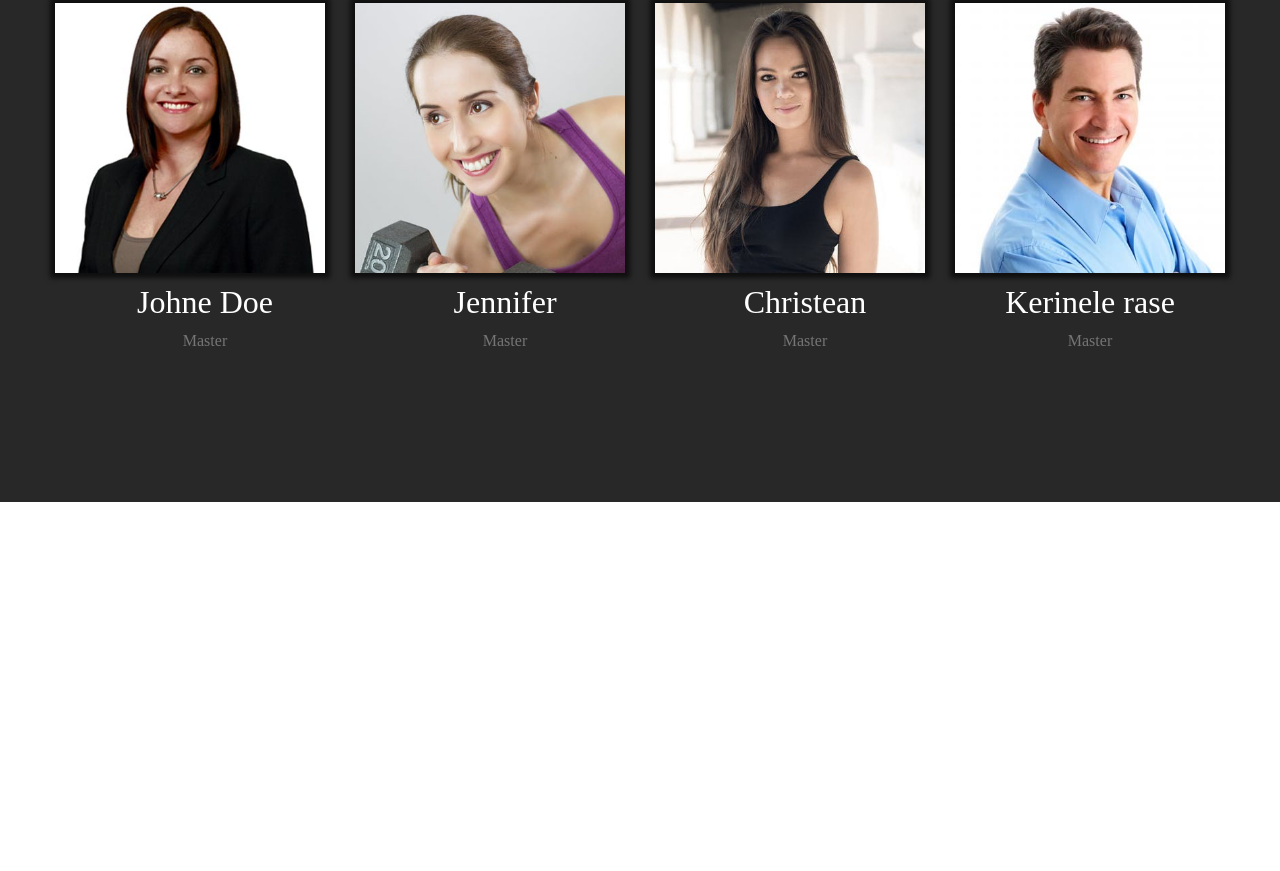
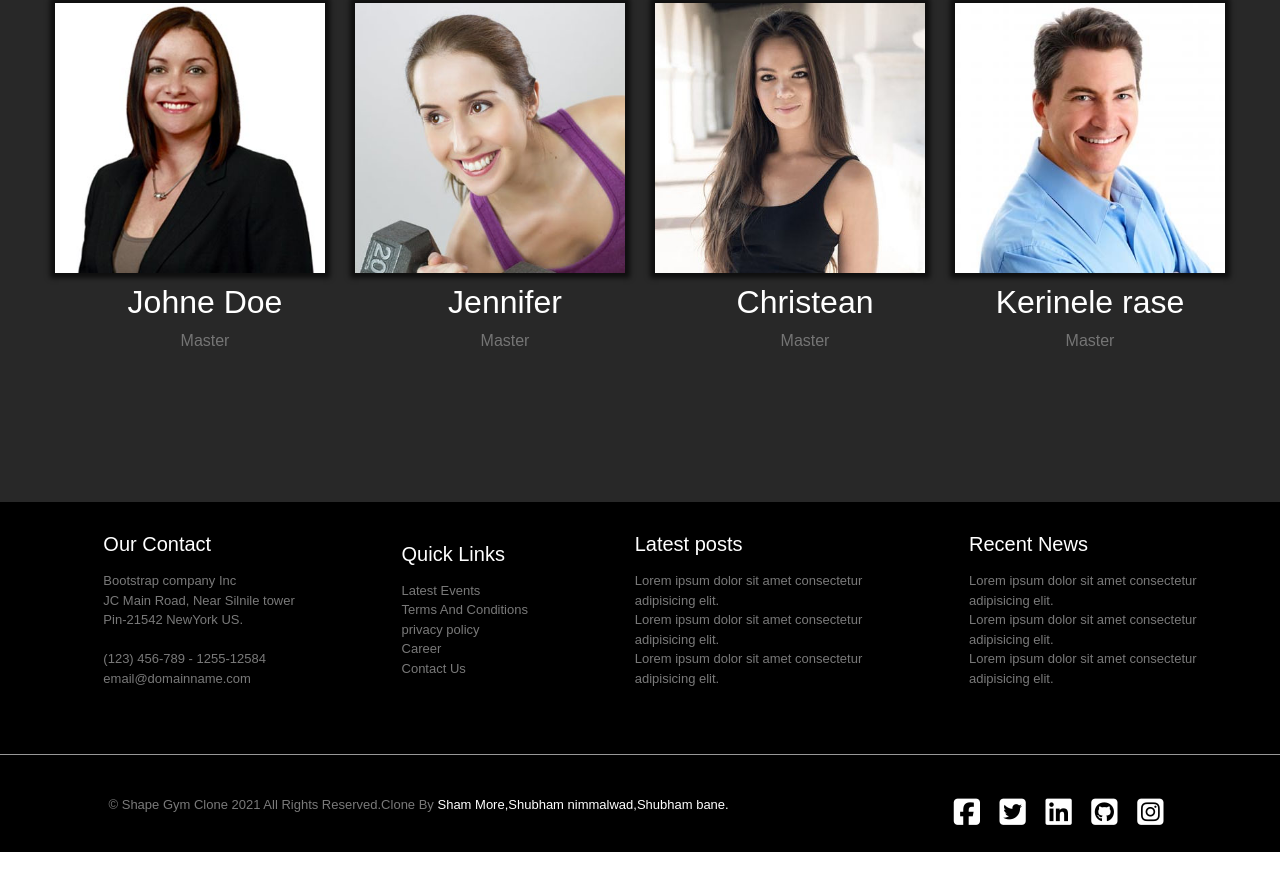
Before and after one commit to Sham-More/GymClone, a plain HTML site: page about.html in a window 1280 px wide. Shown: the part 1118-1989 px from the top of the page. Before the commit the page ends 1620 px from the top, so only its background shows below. Drawn offline with nearby package versions, Linux system fonts and the light colour scheme.

Commit message:
footer added in about page

```diff
--- a/about.html
+++ b/about.html
@@ -211,6 +211,80 @@
 
 
          </div>
+         <!-- footer section -->
+
+		<footer>
+			<div class="footer-first">
+				<div class="our-contact">
+					<h5>Our Contact</h5><br><br>
+					<p>
+						Bootstrap company Inc <br>
+						JC Main Road, Near Silnile tower <br>
+						Pin-21542 NewYork US. <br>
+						<br>
+						(123) 456-789 - 1255-12584 <br>
+						email@domainname.com
+					</p>
+
+				</div>
+
+				<div class="quick-links">
+					<h5>Quick Links</h5><br><br>
+					<p>
+						Latest Events <br>
+						Terms And Conditions<br>
+						privacy policy<br>
+						Career <br>
+						Contact Us<br>
+					</p>
+				</div>
+
+				<div class="latest-posts">
+					<h5>Latest posts</h5><br><br>
+					<p>
+						Lorem ipsum dolor sit amet consectetur <br>
+						adipisicing elit.<br>
+
+						Lorem ipsum dolor sit amet consectetur <br>
+						adipisicing elit.<br>
+
+						Lorem ipsum dolor sit amet consectetur <br>
+						adipisicing elit.<br>
+					</p>
+				</div>
+				<div class="recent-news">
+					<h5>
+						Recent News</h5><br><br>
+					<p>
+						Lorem ipsum dolor sit amet consectetur <br>
+						adipisicing elit.<br>
+
+						Lorem ipsum dolor sit amet consectetur <br>
+						adipisicing elit.<br>
+
+						Lorem ipsum dolor sit amet consectetur <br>
+						adipisicing elit.<br>
+					</p>
+				</div>
+
+			</div>
+
+			<div class="footer-second">
+				<div class="copyright">
+					<p> &copy Shape Gym Clone 2021 All Rights Reserved.Clone By <span style="color: white;"> Sham
+							More,Shubham nimmalwad,Shubham bane.</span></p>
+				</div>
+
+				<div class="social">
+					<i class="fab fa-facebook-square"></i>
+					<i class="fab fa-twitter-square"></i>
+					<i class="fab fa-linkedin"></i>
+					<i class="fab fa-github-square"></i>
+					<i class="fab fa-instagram-square"></i>
+				</div>
+			</div>
+
+		</footer>
 
 
 
--- a/css/about.css
+++ b/css/about.css
@@ -1,7 +1,7 @@
 *{
     padding: 0;
     margin: 0;
-    font-family:'Times New Roman', Times, serif;
+    font-family:sans-serif;
 }
 
 
@@ -162,3 +162,59 @@ nav ul li a:hover{
 .team1 p{
     color: rgba(245, 245, 245, 0.377);
 }
+footer{
+    background-color: black;
+    width:100%;
+    height: 350px;
+    color:#797979 ;
+    font-size:13px;
+    position: relative;
+
+}
+.footer-first{
+    position: relative;
+    display: flex;
+    justify-content: space-around;
+    align-items: center;
+    padding: 30px 30px 50px 50px;
+    border-bottom: 0.5px solid rgba(255, 255, 255, 0.596);
+}
+h5{
+    color: white;
+    height: 40px;
+    position: absolute;
+
+}
+.footer-second{
+    padding: 40px 0px;
+    display: flex;
+    justify-content: space-around;
+    align-items: center;
+
+}
+.fa-facebook-square,.fa-twitter-square,.fa-linkedin,.fa-github-square,.fa-instagram-square{
+    font-size: 30px;
+    background-color: black;
+    color: white;
+    margin: 0 8px;
+}
+.fa-facebook-square:hover{
+    color:#ec4141;
+
+}
+.fa-twitter-square:hover{
+    color:#ec4141;
+
+}
+.fa-linkedin:hover{
+    color:#ec4141;
+
+}
+.fa-github-square:hover{
+    color:#ec4141;
+
+}
+.fa-instagram-square:hover{
+    color:#ec4141;
+
+}
--- a/css/style.css
+++ b/css/style.css
@@ -1,9 +1,6 @@
 *{
     padding: 0;
     margin: 0;
-
-    font-family:'Times New Roman', Times, serif;
-
     font-family:sans-serif;
 }
 
```
